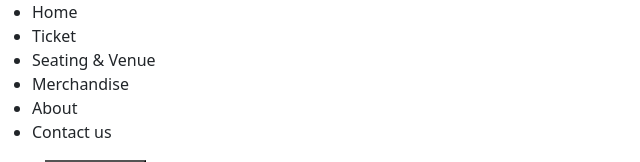
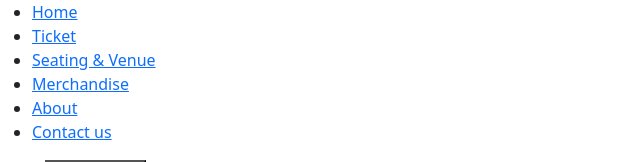
Before and after one commit to HasyaHasyi/PRI, a website built with Vite: page index.html in a window 1280 px wide. Shown: the top 162 px of the page, without its empty margins (0-640 px from the left). Built offline with nearby package versions, Linux system fonts and the light colour scheme.

Commit message:
added a tags

```diff
--- a/index.html
+++ b/index.html
@@ -9,12 +9,13 @@
   </head>
   <nav class="">
     <ul>
-      <li>Home</li>
-      <li>Ticket</li>
-      <li>Seating & Venue</li>
-      <li>Merchandise</li>
-      <li>About</li>
-      <li>Contact us</li>
+      <li>
+        <a href="">Home</a></li>
+      <li><a href="">Ticket</a></li>
+      <li><a href="">Seating & Venue</a></li>
+      <li><a href="">Merchandise</a></li>
+      <li><a href="">About</a></li>
+      <li><a href="">Contact us</a></li>
     </ul>
   </nav>
   <body>
```
